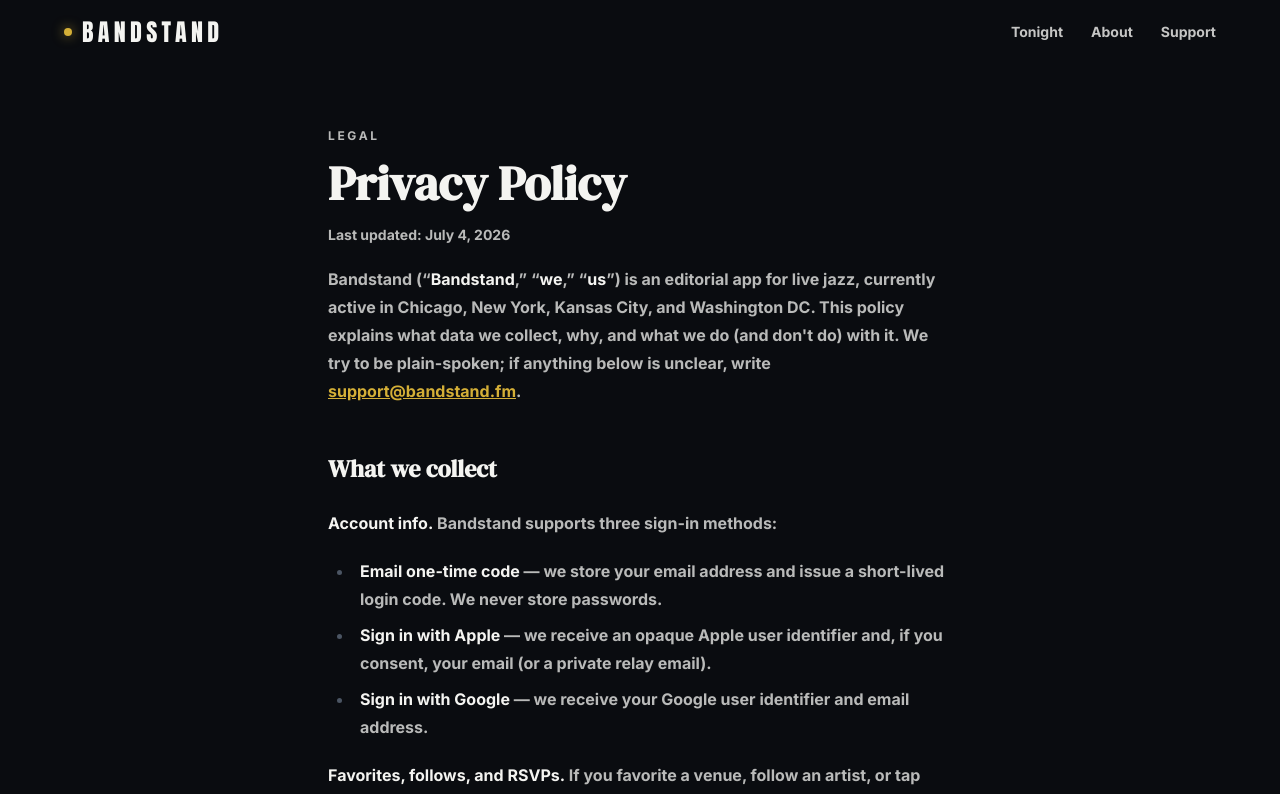
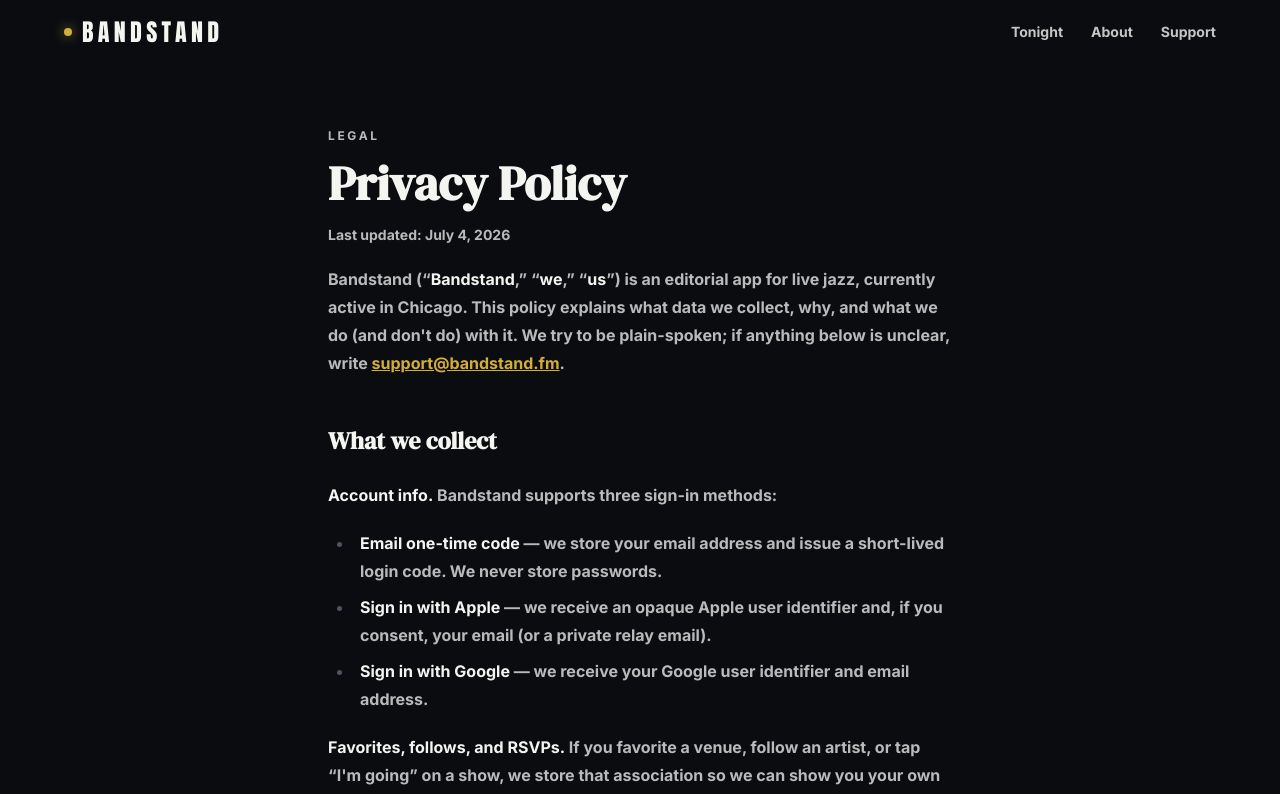
Before and after one commit to bandstandfm/bandstand-web, a Next.js app: page /privacy in a window 1280 px wide. Shown: the top 794 px of the page. Built offline with nearby package versions, Linux system fonts and the light colour scheme; a web font is replaced by a local one.

Commit message:
Update page.tsx

```diff
--- a/src/app/privacy/page.tsx
+++ b/src/app/privacy/page.tsx
@@ -12,7 +12,7 @@
       <h1 className="font-serif text-5xl text-ink mt-2 mb-2">Privacy Policy</h1>
       <p className="text-ink/50 text-sm">Last updated: July 4, 2026</p>
 
-      <p>Bandstand (&ldquo;<strong>Bandstand</strong>,&rdquo; &ldquo;<strong>we</strong>,&rdquo; &ldquo;<strong>us</strong>&rdquo;) is an editorial app for live jazz, currently active in Chicago, New York, Kansas City, and Washington DC. This policy explains what data we collect, why, and what we do (and don&apos;t do) with it. We try to be plain-spoken; if anything below is unclear, write <a href="mailto:support@bandstand.fm">support@bandstand.fm</a>.</p>
+      <p>Bandstand (&ldquo;<strong>Bandstand</strong>,&rdquo; &ldquo;<strong>we</strong>,&rdquo; &ldquo;<strong>us</strong>&rdquo;) is an editorial app for live jazz, currently active in Chicago. This policy explains what data we collect, why, and what we do (and don&apos;t do) with it. We try to be plain-spoken; if anything below is unclear, write <a href="mailto:support@bandstand.fm">support@bandstand.fm</a>.</p>
 
       <h2>What we collect</h2>
       <p><strong>Account info.</strong> Bandstand supports three sign-in methods:</p>
```
